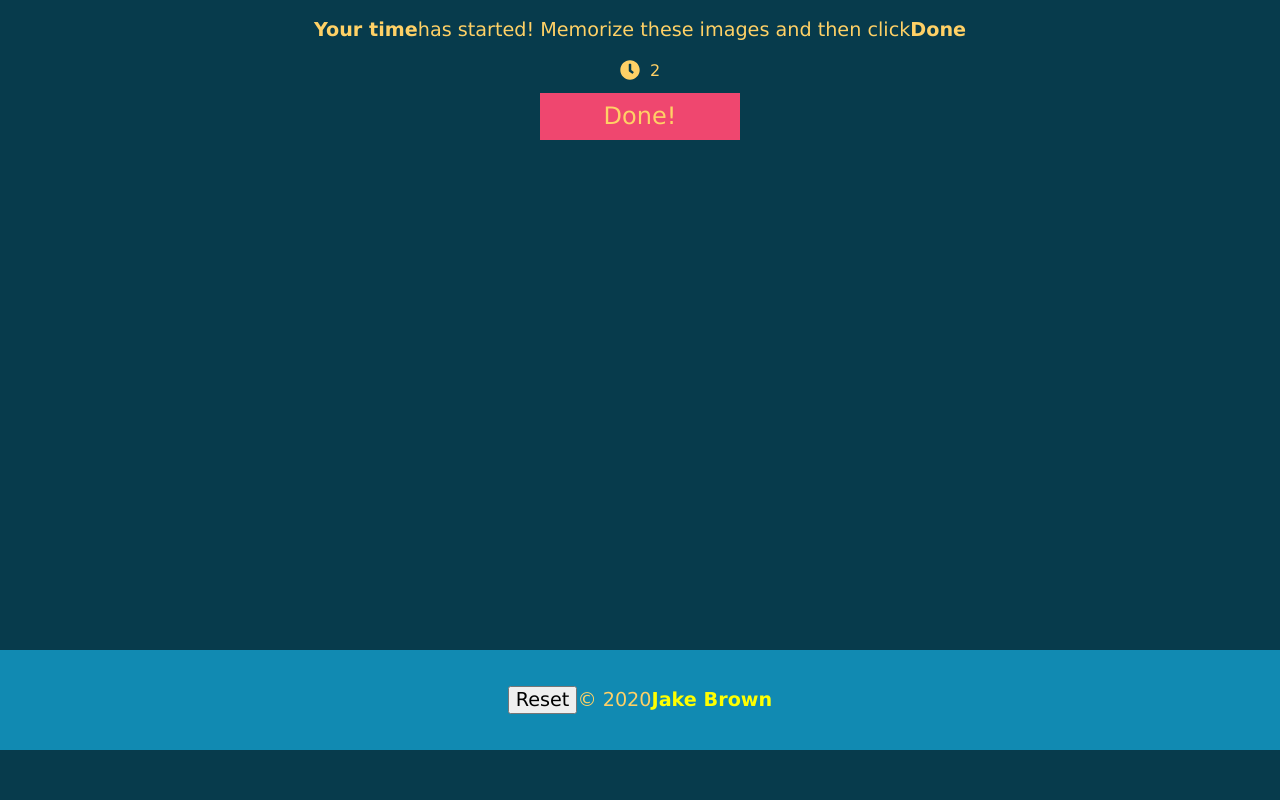
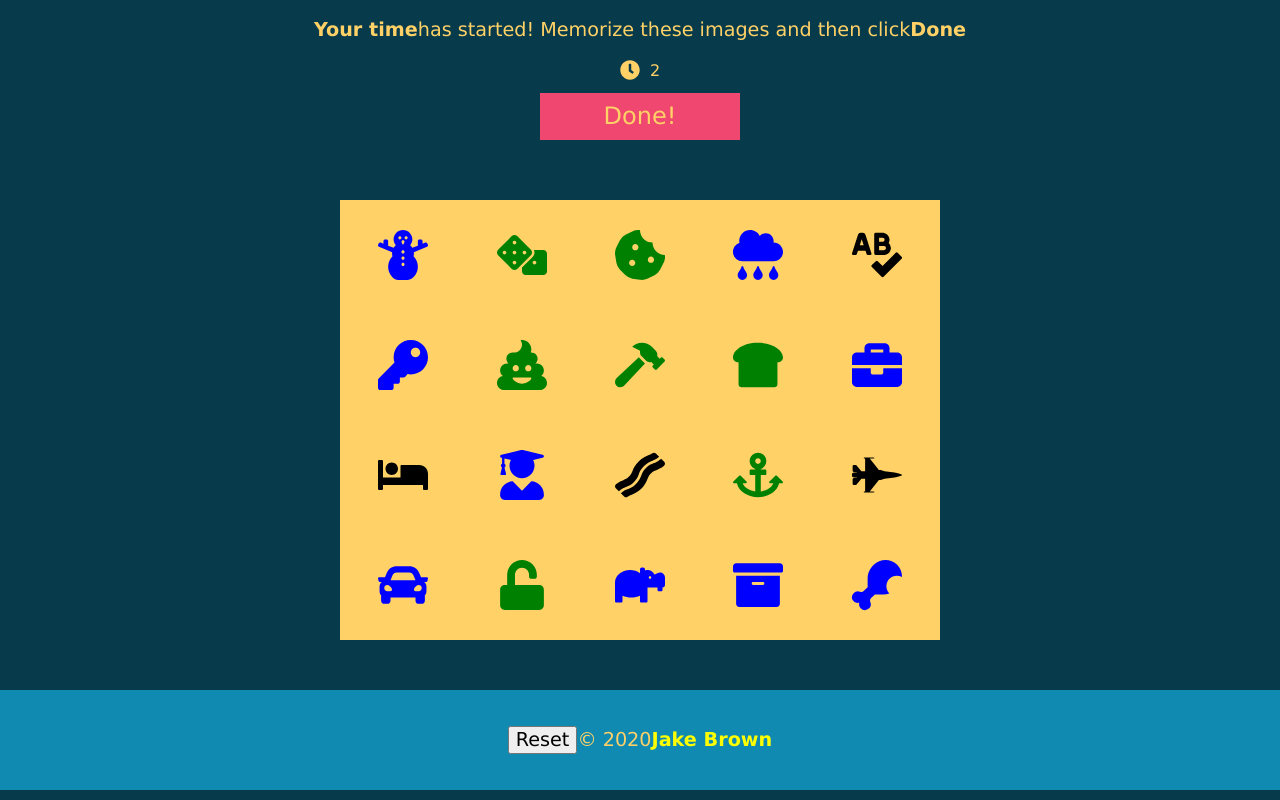
Before and after one commit to JakeBrown/twenty-random, a Svelte app: page / in a window 1280 px wide. Both pictures are taken after a click on the button "Go!". Built offline with nearby package versions, Linux system fonts and the light colour scheme.

Commit message:
Fixed icons

```diff
--- a/package.json
+++ b/package.json
@@ -21,6 +21,7 @@
     "@fortawesome/fontawesome-free": "^5.14.0",
     "@fortawesome/fontawesome-svg-core": "^1.2.30",
     "@fortawesome/free-solid-svg-icons": "^5.14.0",
+    "@fortawesome/react-fontawesome": "^0.1.11",
     "@rollup/plugin-json": "^4.1.0",
     "@sentry/react": "^5.23.0",
     "@sentry/tracing": "^5.23.0",
--- a/src/App.js
+++ b/src/App.js
@@ -134,6 +134,8 @@ while (chosenIcons.length < 20) {
     chosenIcons.push({ name: iconName, color: iconColor })
   }
 }
+console.log("Logging chosen icons")
+console.log(chosenIcons)
 
 let allIcons = []
 allIcons.push(...chosenIcons)
@@ -282,10 +284,6 @@ function App() {
     setStopwatch(0)
   }, [started])
 
-  useEffect(() => {
-    console.log('tick:' + stopwatch)
-  }, [stopwatch])
-
   return (
     <Page>
       <div className="page-body">
--- a/src/IconPanel.js
+++ b/src/IconPanel.js
@@ -1,18 +1,15 @@
-import React from 'react'
+import React, { useEffect } from 'react'
 import styled from 'styled-components'
 import { Icon, iconList } from './icons'
 
 const Page = styled.div`
+  display: flex;
+  justify-content: space-evenly;
+  flex-wrap: wrap;
+  align-content: space-evenly;
+  background-color: var(--yellow);
   .active {
     background-color: var(--pink);
-  }
-
-  .container {
-    display: flex;
-    justify-content: space-evenly;
-    flex-wrap: wrap;
-    align-content: space-evenly;
-    background-color: var(--yellow);
   }
 
   .el {
@@ -29,7 +26,7 @@ const Page = styled.div`
   }
 `
 
-function IconPanel({ icons, selectable, selectedItems, setSelectedItems}) {
+function IconPanel({ icons, selectable, selectedItems, setSelectedItems }) {
   function clickedIcon(icon) {
     if (!selectable) {
       return
@@ -43,22 +40,23 @@ function IconPanel({ icons, selectable, selectedItems, setSelectedItems}) {
     } else {
       newSelected.splice(i, 1)
     }
-    setSelectedItems(newSelected);
+    setSelectedItems(newSelected)
   }
 
   return (
-    <div className="container">
-      {icons.map(function (icon, index) {
-        ;<div
+    <Page>
+      {icons.map((icon, index) => (
+        <div
           key={index}
-          className={selectable && selectedItems.includes(icon) && 'active'}
-          className="el"
+          className={`el ${
+            selectable && selectedItems.includes(icon) && 'active'
+          }`}
           onClick={() => clickedIcon(icon)}
         >
           <Icon name={icon.name} size="50px" color={icon.color} />
         </div>
-      })}
-    </div>
+      ))}
+    </Page>
   )
 }
 
--- a/src/icons/Icon.js
+++ b/src/icons/Icon.js
@@ -14,7 +14,7 @@ function Icon({ name, size, color }) {
     )
     setHtml(i.html)
   }, [name, size, color])
-  return <div dangerouslySetInnerHTML={{ __html: html }} />
+  return <g dangerouslySetInnerHTML={{ __html: html }} />
 }
 
 export default Icon
```
Also changed, not shown: 1 other file (tests, documents, lock files or other folders).
